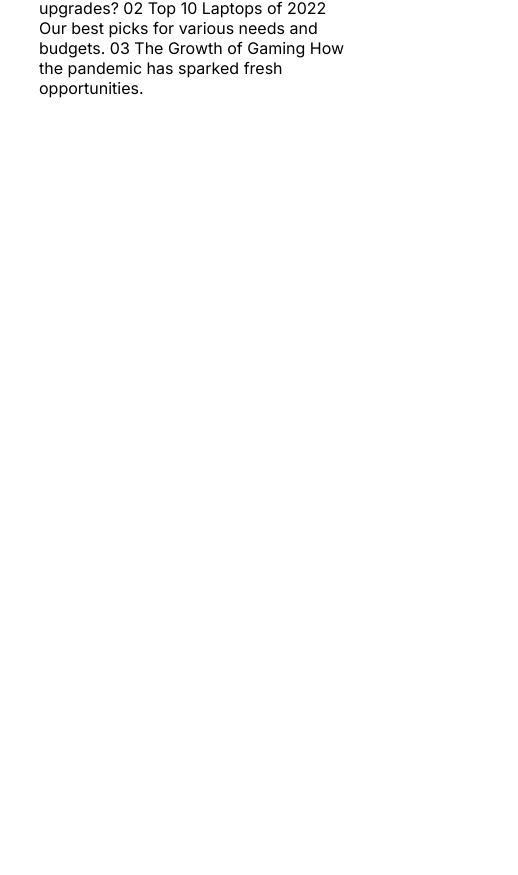
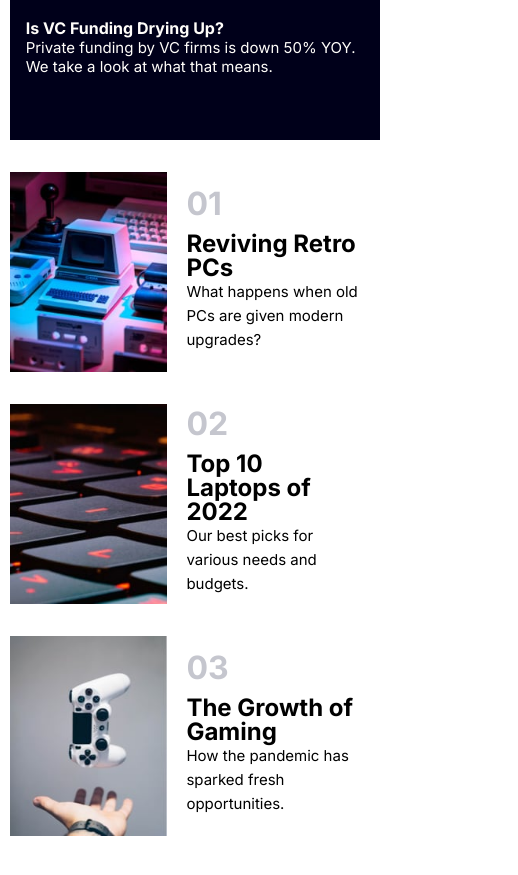
Before and after one commit to Albatraoz12/News-homepage-challange, a Next.js app: page / in a window 390 px wide. Shown: the part 1101-1976 px from the top of the page, 518 px wide, since content can reach past the window. Before the commit the page ends 1199 px from the top, so only its background shows below. Built offline with nearby package versions, Linux system fonts and the light colour scheme.

Commit message:
fix layout and style for mobile view

```diff
--- a/app/components/Popular.tsx
+++ b/app/components/Popular.tsx
@@ -44,10 +44,30 @@ const Popular = () => {
       </aside>
 
       <section className='trending-container'>
-        01 Reviving Retro PCs What happens when old PCs are given modern
-        upgrades? 02 Top 10 Laptops of 2022 Our best picks for various needs and
-        budgets. 03 The Growth of Gaming How the pandemic has sparked fresh
-        opportunities.
+        <div className='trending-card'>
+          <img src='/images/image-retro-pcs.jpg' alt='PC Image' />
+          <div className='inner-card'>
+            <h4>01 </h4>
+            <h5>Reviving Retro PCs</h5>
+            <p>What happens when old PCs are given modern upgrades?</p>
+          </div>
+        </div>
+        <div className='trending-card'>
+          <img src='/images/image-top-laptops.jpg' alt='Keyboard image' />
+          <div className='inner-card'>
+            <h4>02 </h4>
+            <h5>Top 10 Laptops of 2022 </h5>
+            <p>Our best picks for various needs and budgets.</p>
+          </div>
+        </div>
+        <div className='trending-card'>
+          <img src='/images/image-gaming-growth.jpg' alt='handcontroll' />
+          <div className='inner-card'>
+            <h4>03 </h4>
+            <h5>The Growth of Gaming</h5>
+            <p>How the pandemic has sparked fresh opportunities.</p>
+          </div>
+        </div>
       </section>
     </>
   );
--- a/app/globals.css
+++ b/app/globals.css
@@ -6,7 +6,6 @@
 
 :root {
   /* Primary */
-
   --soft-orange: hsl(35, 77%, 62%);
   --soft-red: hsl(5, 85%, 63%);
 
@@ -19,9 +18,13 @@
 
 body {
   width: 80vw;
-  height: 100vh;
+  /* height: 100vh; */
   margin: 0 auto;
-  margin-top: 3rem;
+  padding: 3rem 0;
+  display: flex;
+  flex-direction: column;
+  justify-content: center;
+  align-items: center;
 }
 
 p {
@@ -32,6 +35,7 @@ p {
   display: flex;
   justify-content: space-between;
   align-items: center;
+  width: 100%;
 }
 
 .nav-list {
@@ -46,6 +50,7 @@ p {
   color: grey;
   text-decoration: none;
 }
+
 .nav-list .list-items a:hover,
 .nav-list .list-items a:focus {
   color: var(--soft-red);
@@ -136,4 +141,72 @@ main {
 
 .trending-container {
   grid-area: trending-container;
+  display: flex;
+  justify-content: space-evenly;
+  align-items: center;
 }
+
+.trending-card {
+  display: flex;
+  align-items: center;
+}
+
+.trending-card img {
+  height: 200px;
+}
+
+.trending-card .inner-card {
+  display: flex;
+  flex-direction: column;
+  line-height: 1.5rem;
+  margin: 0 1.2rem;
+}
+
+.inner-card h4 {
+  font-size: 2rem;
+  color: var(--grayish-blue);
+  padding-bottom: 1rem;
+}
+
+.inner-card h5 {
+  font-size: 1.5rem;
+}
+
+@media screen and (max-width: 950px) {
+  body {
+    width: 95vw;
+  }
+  main {
+    grid-template-areas:
+      'popular-container'
+      'aside'
+      'trending-container';
+    grid-template-columns: repeat(1, 1fr);
+  }
+
+  .popular-text-container h2 {
+    font-size: 3rem;
+  }
+
+  .nav-list {
+    display: none;
+  }
+
+  .popular-text-container {
+    flex-direction: column;
+  }
+
+  .text-container {
+    line-height: 1.5rem;
+    padding: 0;
+  }
+
+  .text-container p {
+    margin-bottom: 0;
+  }
+
+  .trending-container {
+    flex-direction: column;
+    gap: 2rem;
+  }
+}
```
